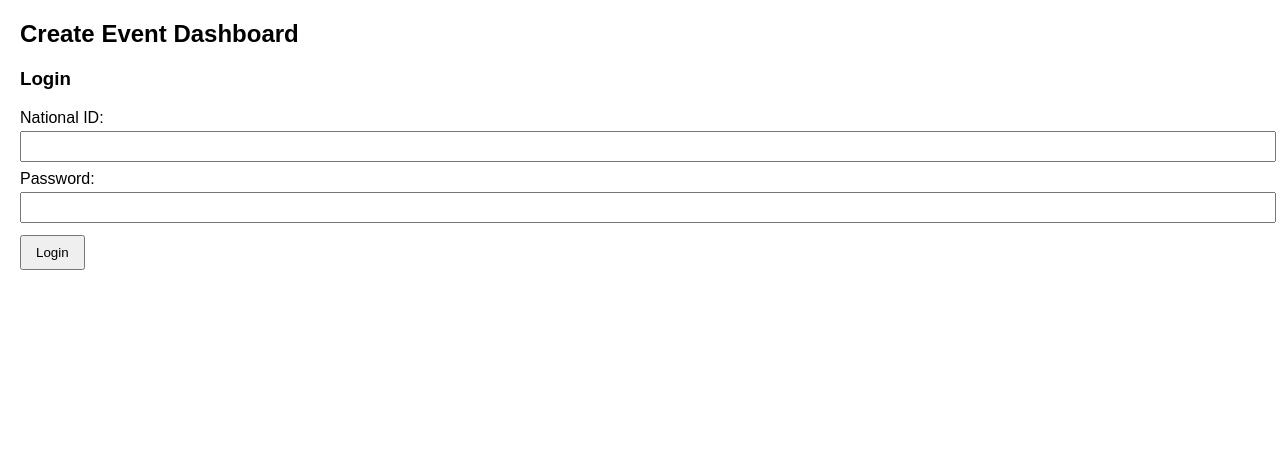
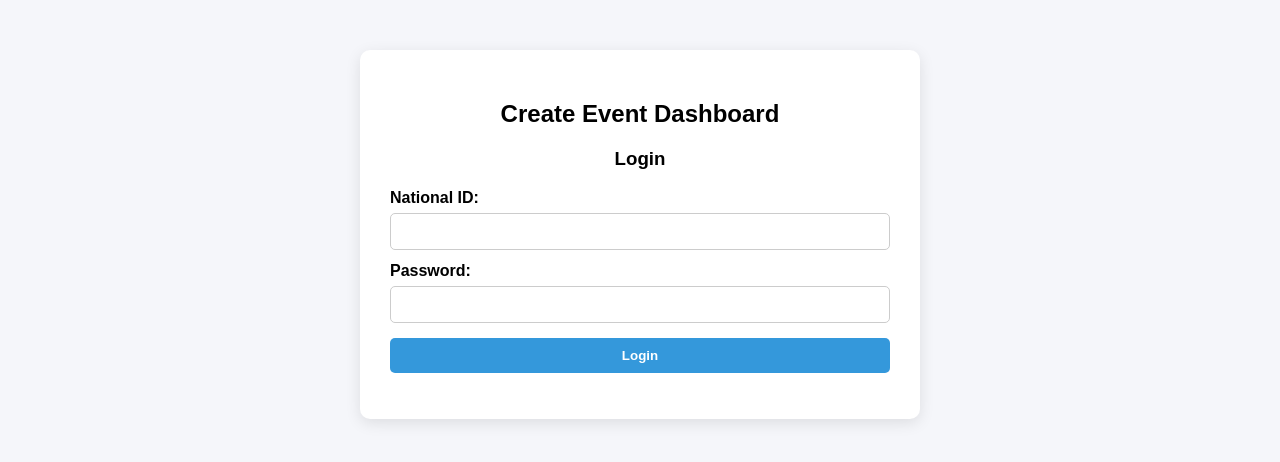
Before and after one commit to masomodigital/create-event-UI, a plain HTML site: page index.html in a window 1280 px wide. Drawn offline with Linux system fonts and the light colour scheme.

Commit message:
Update index.html

```diff
--- a/index.html
+++ b/index.html
@@ -5,23 +5,57 @@
   <meta name="viewport" content="width=device-width, initial-scale=1.0">
   <title>Create Event</title>
   <style>
-    body { font-family: Arial, sans-serif; margin: 20px; }
+    body {
+      font-family: Arial, sans-serif;
+      background: #f5f6fa;
+      margin: 0;
+      padding: 0;
+    }
+    h2, h3 { text-align: center; }
+    .container {
+      max-width: 500px;
+      margin: 50px auto;
+      background: #fff;
+      padding: 30px;
+      border-radius: 10px;
+      box-shadow: 0 4px 15px rgba(0,0,0,0.1);
+    }
     .hidden { display: none; }
     .success { color: green; font-weight: bold; }
     .error { color: red; font-weight: bold; }
     .wait { color: blue; font-weight: bold; }
-    label { display: block; margin-top: 8px; }
-    input, textarea { width: 100%; padding: 6px; margin-top: 4px; }
-    button { margin-top: 12px; padding: 8px 14px; cursor: pointer; }
-    #logoutBtn { background: red; color: white; border: none; padding: 6px 10px; cursor: pointer; }
+    label { display: block; margin-top: 12px; font-weight: bold; }
+    input, textarea {
+      width: 100%;
+      padding: 10px;
+      margin-top: 6px;
+      border-radius: 5px;
+      border: 1px solid #ccc;
+      box-sizing: border-box;
+    }
+    button {
+      margin-top: 15px;
+      padding: 10px 16px;
+      cursor: pointer;
+      border: none;
+      border-radius: 5px;
+      background: #3498db;
+      color: #fff;
+      font-weight: bold;
+      width: 100%;
+      transition: 0.3s;
+    }
+    button:hover { background: #2980b9; }
+    #logoutBtn { background: red; color: white; width: auto; padding: 6px 12px; margin-bottom: 10px; }
+    .user-info { margin: 15px 0; font-size: 16px; }
+    .user-name { color: green; font-weight: bold; }
+    .user-credits { color: red; font-weight: bold; }
   </style>
 </head>
 <body>
 
-  <h2>Create Event Dashboard</h2>
-
-  <!-- Login Form -->
-  <div id="loginSection">
+  <div class="container" id="loginSection">
+    <h2>Create Event Dashboard</h2>
     <h3>Login</h3>
     <label>National ID: <input type="text" id="loginId"></label>
     <label>Password: <input type="password" id="loginPassword"></label>
@@ -29,13 +63,14 @@
     <p id="loginMsg"></p>
   </div>
 
-  <!-- Event Form Section -->
-  <div id="eventSection" class="hidden">
-    <div>
+  <div class="container hidden" id="eventSection">
+    <div style="text-align: right;">
       <button id="logoutBtn" onclick="doLogout()">Log Out</button>
     </div>
-    <p><strong>Welcome:</strong> <span id="userName"></span>
-       (<span id="userId"></span>) | Credits: <span id="userCredits"></span></p>
+    <div class="user-info">
+      Welcome: <span class="user-name" id="userName"></span>
+      (<span id="userId"></span>) | Credits: <span class="user-credits" id="userCredits"></span>
+    </div>
 
     <h3>Create New Event</h3>
     <label>Title: <input type="text" id="eventTitle"></label>
@@ -48,17 +83,12 @@
 
   <script>
     const WORKER_URL = "https://nameless-frog-bc11.ev-dmaundu.workers.dev/";
-    let loggedUser = null; // stores { nationalId, password, name, credits }
+    let loggedUser = null;
 
     async function doLogin() {
       const id = document.getElementById("loginId").value.trim();
       const pw = document.getElementById("loginPassword").value.trim();
-
-      if (!id || !pw) {
-        showMessage("loginMsg", "Please enter National ID and Password", "error");
-        return;
-      }
-
+      if (!id || !pw) { showMessage("loginMsg", "Please enter National ID and Password", "error"); return; }
       showMessage("loginMsg", "Wait please...", "wait");
 
       try {
@@ -67,10 +97,8 @@
           headers: { "Content-Type": "application/json" },
           body: JSON.stringify({ action: "login", nationalId: id, password: pw })
         });
-
         let data;
-        try { data = await res.json(); }
-        catch { data = { success: false, message: "Invalid response from server" }; }
+        try { data = await res.json(); } catch { data = { success: false, message: "Invalid response from server" }; }
 
         if (data.success) {
           loggedUser = { nationalId: id, password: pw, name: data.user.name, credits: data.user.credits };
@@ -83,17 +111,11 @@
         } else {
           showMessage("loginMsg", data.message || "Login failed", "error");
         }
-      } catch (err) {
-        showMessage("loginMsg", "Error: " + err.toString(), "error");
-      }
+      } catch (err) { showMessage("loginMsg", "Error: " + err.toString(), "error"); }
     }
 
     async function submitEvent() {
-      if (!loggedUser) {
-        alert("Please log in first.");
-        return;
-      }
-
+      if (!loggedUser) { alert("Please log in first."); return; }
       const eventData = {
         action: "addEvent",
         nationalId: loggedUser.nationalId,
@@ -103,7 +125,6 @@
         eventDate: document.getElementById("eventDate").value,
         venue: document.getElementById("eventVenue").value.trim()
       };
-
       showMessage("eventMsg", "Wait please...", "wait");
 
       try {
@@ -112,10 +133,8 @@
           headers: { "Content-Type": "application/json" },
           body: JSON.stringify(eventData)
         });
-
         let data;
-        try { data = await res.json(); }
-        catch { data = { success: false, message: "Invalid response from server" }; }
+        try { data = await res.json(); } catch { data = { success: false, message: "Invalid response from server" }; }
 
         if (data.success) {
           showMessage("eventMsg", data.message, "success");
@@ -126,9 +145,7 @@
         } else {
           showMessage("eventMsg", data.message, "error");
         }
-      } catch (err) {
-        showMessage("eventMsg", "Error: " + err.toString(), "error");
-      }
+      } catch (err) { showMessage("eventMsg", "Error: " + err.toString(), "error"); }
     }
 
     function doLogout() {
```
